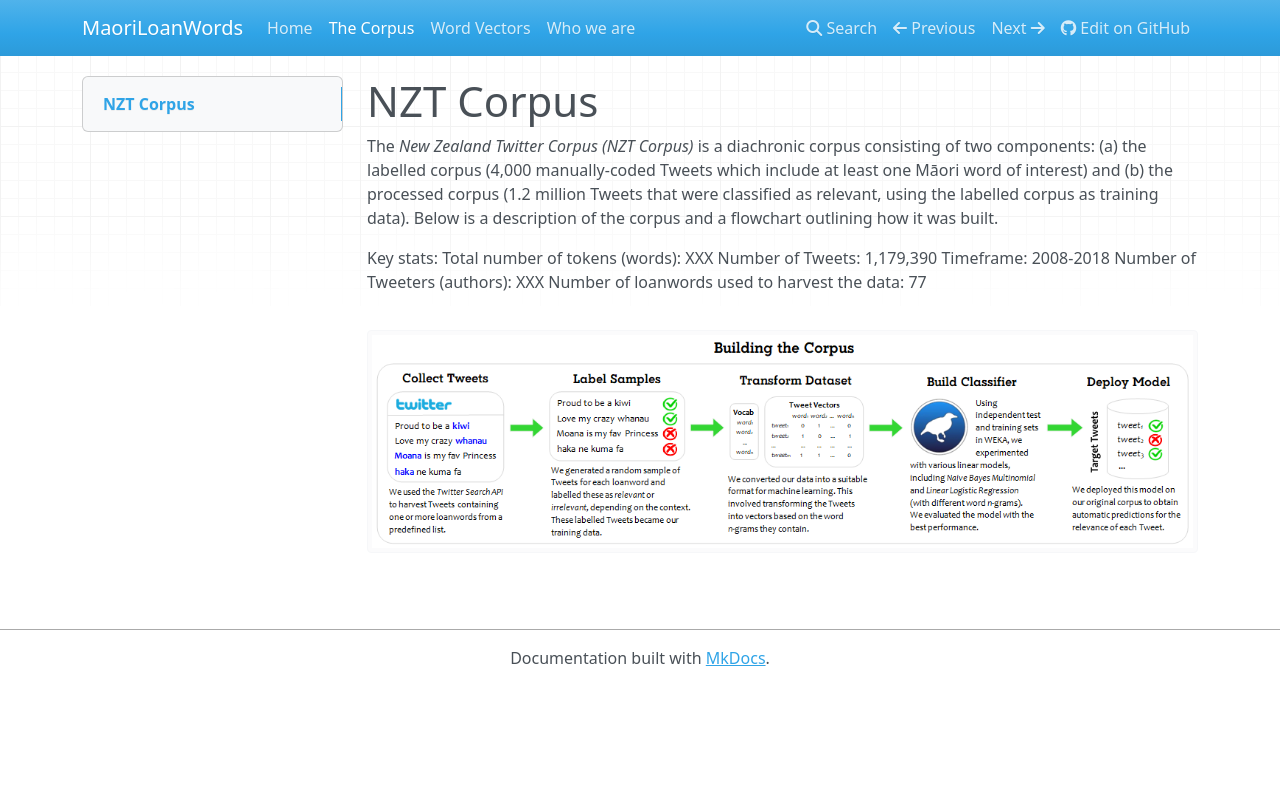
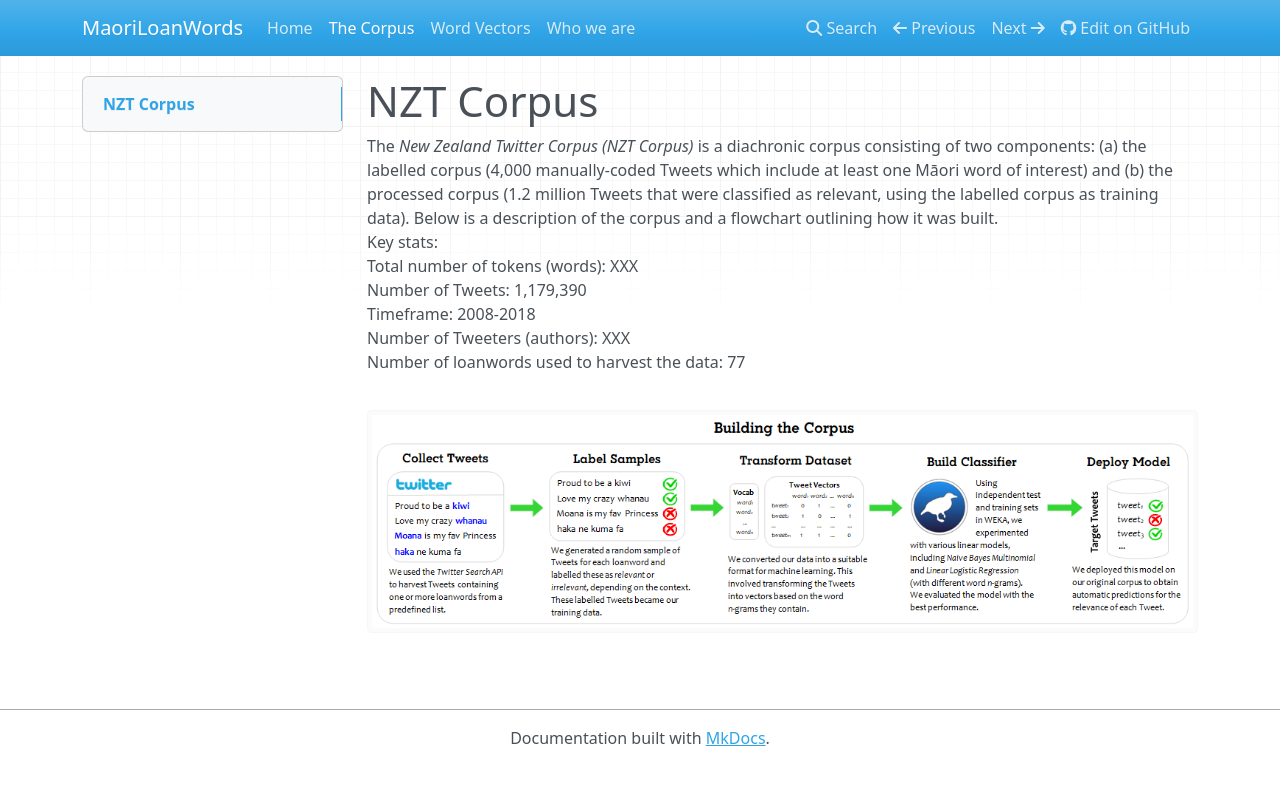
Before and after one commit to Waikato/kiwiwords, an MkDocs documentation site: the page built from docs/corpus.md, in a window 1280 px wide. Shown: the top 785 px of the page. Built offline with MkDocs 1.6.1, drawn with Linux system fonts in a browser that asks for light colours; nearby versions of some CDN libraries.

Commit message:
Update corpus.md

```diff
--- a/docs/corpus.md
+++ b/docs/corpus.md
@@ -1,11 +1,11 @@
 # NZT Corpus
 The <i>New Zealand Twitter Corpus (NZT Corpus)</i> is a diachronic corpus consisting of two components: (a) the labelled corpus (4,000 manually-coded Tweets which include at least one Māori word of interest) and (b) the processed corpus (1.2 million Tweets that were classified as relevant, using the labelled corpus as training data). Below is a description of the corpus and a flowchart outlining how it was built.
-
-Key stats:
-Total number of tokens (words): XXX
-Number of Tweets: 1,179,390
-Timeframe: 2008-2018
-Number of Tweeters (authors): XXX
+<br>
+Key stats: <br>
+Total number of tokens (words): XXX <br>
+Number of Tweets: 1,179,390 <br>
+Timeframe: 2008-2018 <br>
+Number of Tweeters (authors): XXX <br>
 Number of loanwords used to harvest the data: 77
 
  <img src="../pics/Process.png" alt="Process" width="1000"/>
```
